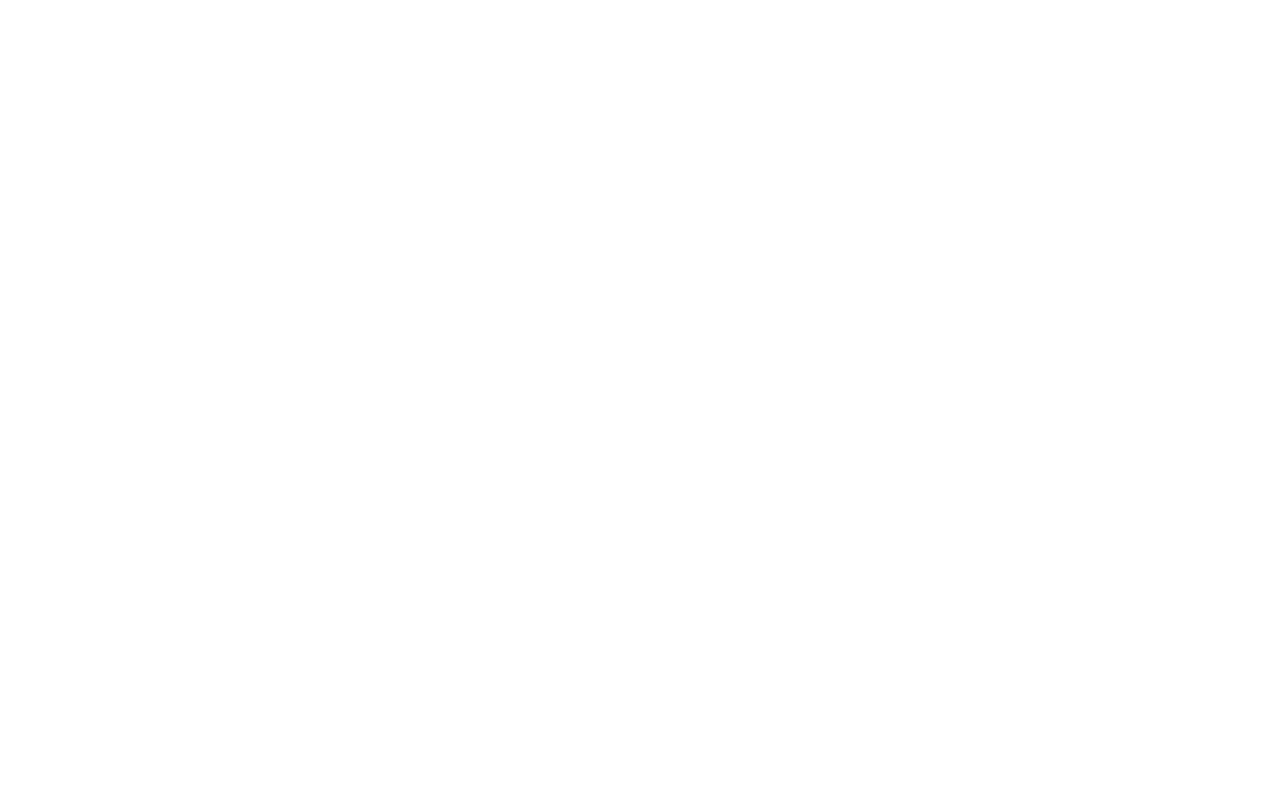
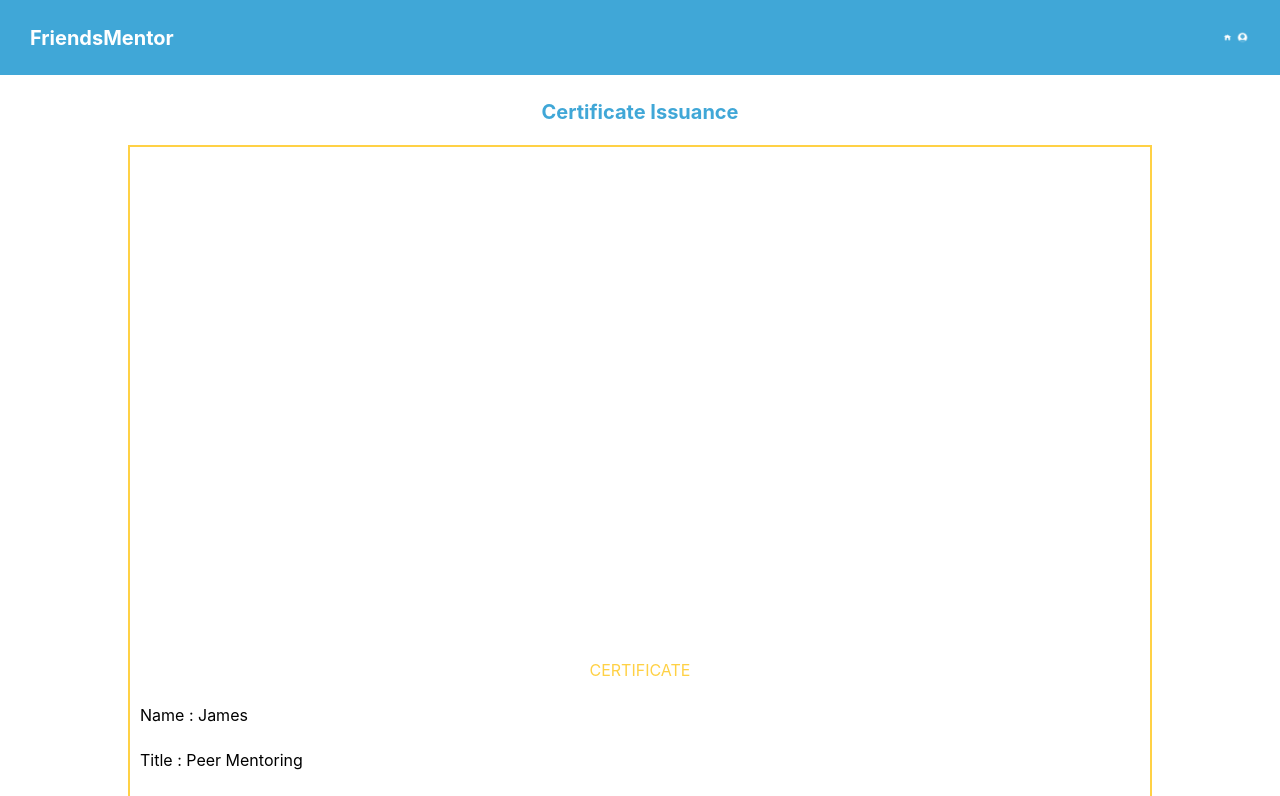
Before and after one commit to 2ood/friends-tutor, a React (Create React App) app in the folder frontend/: page /certificate in a window 1280 px wide. Before the commit this address had no page. Shown: the top 796 px of the page. Built offline with nearby package versions, Linux system fonts and the light colour scheme.

Commit message:
feat(page) : made CertificatePage(#8)

```diff
--- a/frontend/src/App.js
+++ b/frontend/src/App.js
@@ -12,6 +12,7 @@ function App() {
 				<Routes>
 					<Route path="/axios-test" element={<AxiosTest />}></Route>
           			<Route path="/login-test" element={<LoginTest />}></Route>
+					<Route path="/certificate" element={<Pages.CertificatePage />}></Route>
 					<Route path="/lecture/upload" element={<Pages.LectureUploadPage />}></Route>
 					<Route path="/lecture/view" element={<Pages.LectureViewPage/>}></Route>
 					<Route path="/" element={<TestPage />}></Route>
--- /dev/null
+++ b/frontend/src/components/CertificateFrame.jsx
@@ -0,0 +1,18 @@
+import * as Styled from "styles/ComponentStyles";
+
+function CertificateFrame(props){
+    return (
+        <Styled.CertificateFrame>
+            <div class="center yellow">CERTIFICATE</div>
+            <div>Name : {props.dat.name}</div>
+            <div>Title : {props.dat.title}</div>
+            <div>Period : {props.dat.from} ~ {props.dat.until}</div>
+            <div>Uploaded Lectures : {props.dat.number_of_lectures}</div>
+            <div>Number of Referrals : {props.dat.number_of_referrals}</div>
+            <div class="center">{props.dat.issued_on}</div>
+            <div class="center">FriendsMentor</div>
+        </Styled.CertificateFrame>
+    )
+}
+
+export default CertificateFrame;
--- a/frontend/src/components/Components.jsx
+++ b/frontend/src/components/Components.jsx
@@ -2,5 +2,6 @@ import Topbar from "components/TopBar";
 import VerticalInput from "components/VerticalInput";
 import HorizontalInput from "components/HorizontalInput";
 import LecturePlayer from "components/LecturePlayer";
+import CertificateFrame from "components/CertificateFrame";
 
-export {Topbar,VerticalInput,HorizontalInput, LecturePlayer};
+export {Topbar,VerticalInput,HorizontalInput, LecturePlayer, CertificateFrame};
--- a/frontend/src/components/TopBar.jsx
+++ b/frontend/src/components/TopBar.jsx
@@ -1,14 +1,16 @@
-//import { useNavigate } from "react-router-dom";
+import { useNavigate } from "react-router-dom";
 import * as Styled from "styles/ComponentStyles";
 import home from "img/home.png";
 import profile from "img/profile.png";
 
-//const navigate = useNavigate();
+
 
 function Topbar(){
+    const navigate = useNavigate();
+
     return (
         <Styled.Topbar>
-            <div id="logo">FriendsMentor</div>
+            <div id="logo" onClick={()=>{navigate("/")}}>FriendsMentor</div>
             <div id="navgroup">
                 <Styled.NavButton id="nav-home">
                     <img src={home} alt="home"></img>
--- /dev/null
+++ b/frontend/src/pages/CertificatePage.jsx
@@ -0,0 +1,31 @@
+import React from "react";
+import * as Component from "components/Components";
+import * as Styled from "styles/ComponentStyles";
+
+
+
+function CertificatePage(){
+    const content ={
+        "name" : "James",
+        "title" : "Peer Mentoring",
+        "from" : "2023.02.18",
+        "until" :"2024.01.01",
+        "number_of_lectures" : 10,
+        "number_of_referrals" : 30,
+        "issued_on" : "2024.01.01"
+    };
+    return (<>
+        <Component.Topbar />
+        <Styled.MainBodyFrame>
+            <Styled.ThemedTitle>Certificate Issuance</Styled.ThemedTitle>
+            <Component.CertificateFrame dat={content}></Component.CertificateFrame>
+            <Styled.Buttongroup>
+                    <Styled.ThemedButton theme="primary">save</Styled.ThemedButton>
+                    <Styled.ThemedButton theme="accent">close</Styled.ThemedButton>
+            </Styled.Buttongroup>
+        </Styled.MainBodyFrame>
+
+    </>);
+}
+
+export {CertificatePage};
--- a/frontend/src/pages/Pages.jsx
+++ b/frontend/src/pages/Pages.jsx
@@ -1,5 +1,7 @@
 import {LectureUploadPage} from "pages/LectureUploadPage";
 import { LectureViewPage } from "pages/LectureViewPage";
+import { CertificatePage } from "pages/CertificatePage";
 
 export {LectureUploadPage};
 export {LectureViewPage};
+export {CertificatePage};
--- a/frontend/src/styles/ComponentStyles.jsx
+++ b/frontend/src/styles/ComponentStyles.jsx
@@ -11,6 +11,7 @@ import { ThemedTextarea } from "styles/styled-components/ThemedTextarea.style";
 import {ThemedTitle} from "styles/styled-components/ThemedTitle.style";
 import { Buttongroup } from "styles/styled-components/ButtonGroup.style";
 import { LecturePlayer } from "styles/styled-components/LecturePlayer.style";
+import { CertificateFrame } from "styles/styled-components/CertificateFrame.style";
 
 
 export {MainBodyFrame};
@@ -24,3 +25,4 @@ export {ThemedTextarea};
 export {ThemedTitle};
 export {Buttongroup};
 export {LecturePlayer};
+export {CertificateFrame};
--- a/frontend/src/styles/style.bootstrap.css
+++ b/frontend/src/styles/style.bootstrap.css
@@ -7,6 +7,7 @@
     --gray1 : #D2D2D2;
     --gray2 : #8B8B8B;
     --gray3 : #595959;
+    --yellow : #FFD145;
     --font-primary-color : black;
     --font-placeholder-color : var(--gray2);
     --font-color-over-primary : var(--secondary-color);
--- /dev/null
+++ b/frontend/src/styles/styled-components/CertificateFrame.style.jsx
@@ -0,0 +1,25 @@
+import styled from "styled-components";
+import "styles/style.bootstrap.css";
+
+const CertificateFrame = styled.div`
+    display : inline-flex;
+    flex-direction : column;
+    justify-content : center;
+    gap : 25px;
+    padding : 10px;
+    width : 100%;
+    aspect-ratio : 3 / 4;
+    border : 2px var(--yellow) solid;
+    margin-bottom : 30px;
+
+    .center {
+        text-align : center;
+    }
+
+    .yellow {
+        color : var(--yellow);
+    }
+
+`;
+
+export {CertificateFrame};
--- a/frontend/src/util/TestPage.jsx
+++ b/frontend/src/util/TestPage.jsx
@@ -1,18 +1,21 @@
 import React from "react";
 import * as Component from "components/Components";
 import * as Styled from "styles/ComponentStyles";
+import { useNavigate } from 'react-router-dom';
 
 
 
 function TestPage(){
+    const navigate = useNavigate();
+
     return (<>
         <Component.Topbar />
         <Styled.MainBodyFrame gap="30px">
-            <Styled.UnderlinedTitle size="100%" fontSize="h1" align="center">UnderlinedTitle</Styled.UnderlinedTitle>
-            <Component.VerticalInput type="text" placeholder="type here" label="VerticalInput"></Component.VerticalInput>
-            <Component.HorizontalInput type="text" placeholder="type here" label="HorizontalInput"></Component.HorizontalInput>
-            <Styled.ThemedButton size="100%" theme="secondary">This is ThemedButton</Styled.ThemedButton>
-            <Styled.ThemedTextarea size="100%">This is ThemedTextarea</Styled.ThemedTextarea>
+            <Styled.UnderlinedTitle size="100%" fontSize="h1" align="center">Page Overview</Styled.UnderlinedTitle>
+
+            <Styled.ThemedButton size="100%" theme="secondary" onClick={()=>{navigate("/certificate")}}>Certificate Page</Styled.ThemedButton>
+            <Styled.ThemedButton size="100%" theme="secondary" onClick={()=>{navigate("/lecture/upload")}}>Lecture Upload Page</Styled.ThemedButton>
+            <Styled.ThemedButton size="100%" theme="secondary" onClick={()=>{navigate("/lecture/view")}}>Lecture View Page</Styled.ThemedButton>
         </Styled.MainBodyFrame>
     </>);
 }
```
